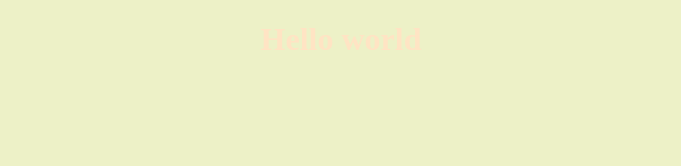
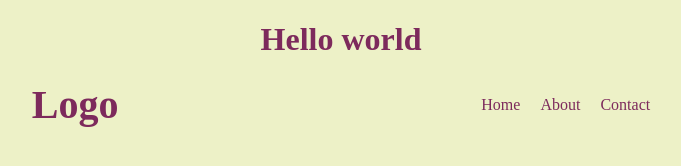
Before and after one commit to GalinaRed/git---project, a plain HTML site: page index.html in a window 1280 px wide. Shown: the whole page, without its empty margins (299-980 px from the left). Drawn offline with Linux system fonts and the light colour scheme.

Commit message:
added header

```diff
--- a/index.html
+++ b/index.html
@@ -8,5 +8,16 @@
 </head>
 <body>
     <h1>Hello world</h1>
+    <header>
+
+    <div class="logo">
+        Logo
+    </div>
+    <ul class="menu">
+        <li>Home</li>
+        <li>About</li>
+        <li>Contact</li>
+    </ul>
+</header>
 </body>
 </html>
--- a/style.css
+++ b/style.css
@@ -1,5 +1,24 @@
 body {
     background-color: rgb(237, 241, 199);
-    color: bisque;
+    color: rgb(125, 42, 92);
     text-align: center;
 }
+
+header {
+    display: flex;
+    align-items: center;
+    justify-content: space-evenly;
+}
+
+.logo {
+    font-size: 40px;
+    font-weight: 800;
+}
+
+.menu {
+    list-style-type: none;
+    display: flex;
+    justify-content: center;
+    align-items: center;
+    gap: 20px;
+}
```
